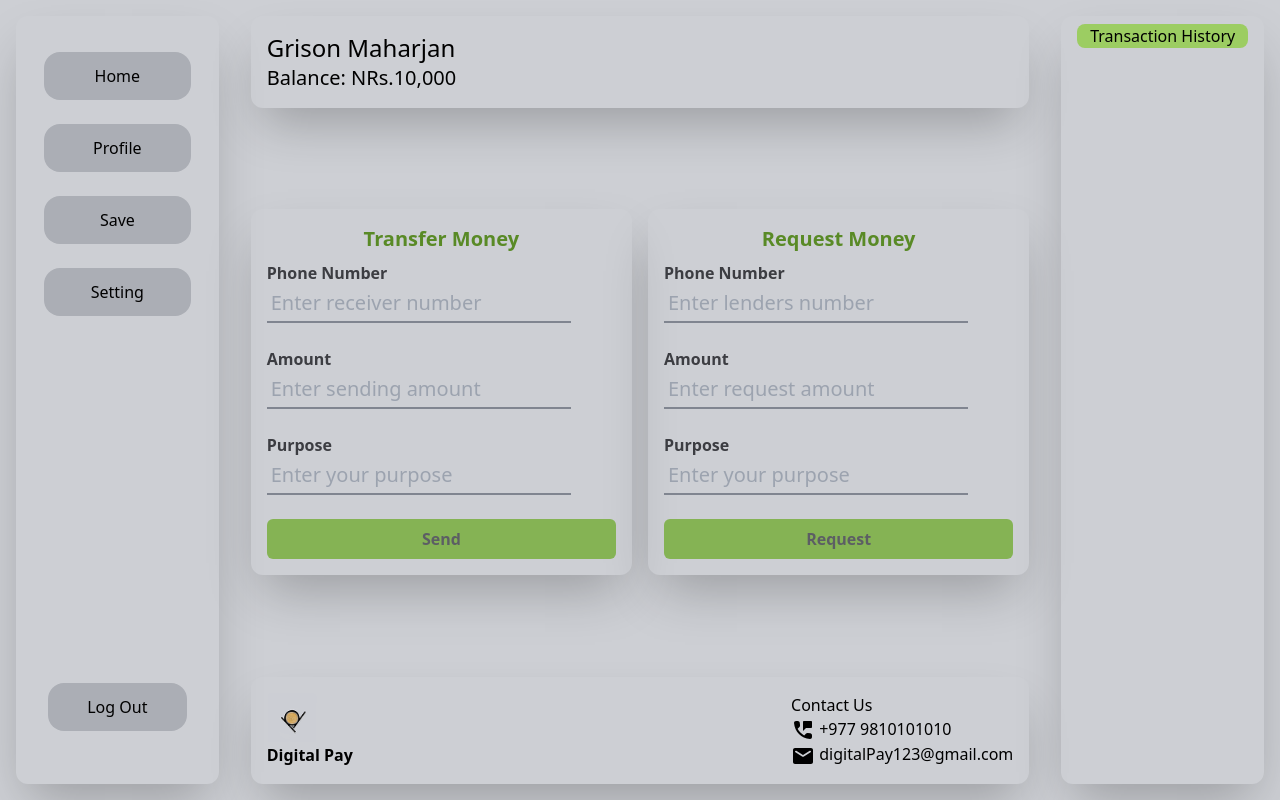
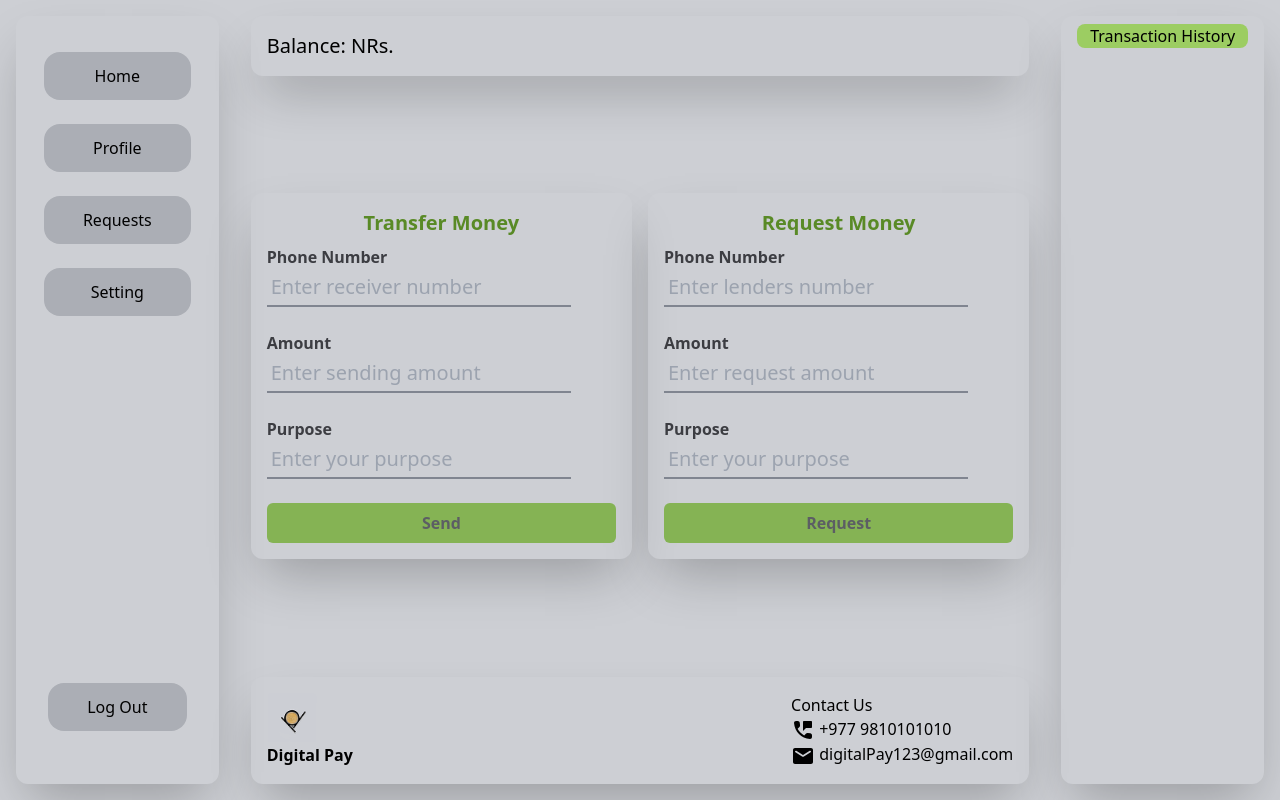
Before and after one commit to Grison-Maharjan/DigitalPay, a Next.js app in the folder client/: page /home in a window 1280 px wide. Built offline with nearby package versions, Linux system fonts and the light colour scheme.

Commit message:
Dynamically user data fetching!

```diff
--- a/client/src/components/menuBar/index.js
+++ b/client/src/components/menuBar/index.js
@@ -30,7 +30,7 @@ export default function menuBar(){
         >
             Profile
         </button>
-        <button className='m-3 p-3 bg-tuna-300 hover:bg-satinLinen-300 rounded-2xl'>Save</button>
+        <button className='m-3 p-3 bg-tuna-300 hover:bg-satinLinen-300 rounded-2xl'>Requests</button>
         <button className='m-3 p-3 bg-tuna-300 hover:bg-satinLinen-300 rounded-2xl'
             onClick={()=> router.push('/setting')}
         >
--- a/client/src/components/midHome/index.js
+++ b/client/src/components/midHome/index.js
@@ -3,8 +3,9 @@ import { Formik, Form, Field } from "formik";
 import * as Yup from "yup";
 import { useDispatch, useSelector } from "react-redux";
 import IMAGE from "next/image";
-import PermPhoneMsgRoundedIcon from '@mui/icons-material/PermPhoneMsgRounded';
-import EmailRoundedIcon from '@mui/icons-material/EmailRounded';
+import PermPhoneMsgRoundedIcon from "@mui/icons-material/PermPhoneMsgRounded";
+import EmailRoundedIcon from "@mui/icons-material/EmailRounded";
+import { ArrowForwardIos } from "@mui/icons-material";
 
 const TransactionSchema = Yup.object().shape({
   phoneNumber: Yup.string().required("Required!!!"),
@@ -12,12 +13,25 @@ const TransactionSchema = Yup.object().shape({
   purpose: Yup.string().required("Required!!!"),
 });
 
-export default function midHome() {
+const midHome = () => {
+  const { userDetails } = useSelector((state) => state.user);
+  const [userInfo, setUserInfo] = useState([]);
+  try {
+    const fetchUserData = async () => {
+      const response = await fetch(
+        "http:localhost:8080/users/" + userDetails._id
+      );
+      const result = await response.json();
+      setUserInfo(result);
+    };
+  } catch (error) {
+    console.log(error);
+  }
   return (
     <div className="flex flex-col justify-between h-screen max-h-screen m-4">
       <div className="p-4 rounded-xl bg-transparent bg-clip-padding backdrop-filter bg-opacity-10 shadow-2xl hover:border border-satinLinen-500">
-        <h1 className="text-2xl">Grison Maharjan</h1>
-        <h2 className="text-xl">Balance: NRs.10,000</h2>
+        <h1 className="text-2xl">{userDetails.fullName}</h1>
+        <h2 className="text-xl">Balance: NRs.{userDetails.balance}</h2>
       </div>
 
       <div className="flex my-2">
@@ -33,7 +47,9 @@ export default function midHome() {
           >
             {({ errors, touched }) => (
               <Form className="">
-                <h1 className="font-bold text-center text-xl text-celery-600 pb-2">Transfer Money</h1>
+                <h1 className="font-bold text-center text-xl text-celery-600 pb-2">
+                  Transfer Money
+                </h1>
                 <lable className="text-tuna-900 font-semibold">
                   Phone Number
                 </lable>
@@ -103,7 +119,9 @@ export default function midHome() {
           >
             {({ errors, touched }) => (
               <Form className="">
-                <h1 className="font-bold text-center text-xl text-celery-600 pb-2">Request Money</h1>
+                <h1 className="font-bold text-center text-xl text-celery-600 pb-2">
+                  Request Money
+                </h1>
                 <lable className="text-tuna-900 font-semibold">
                   Phone Number
                 </lable>
@@ -177,11 +195,16 @@ export default function midHome() {
 
         <div>
           <h1>Contact Us</h1>
-          <p><PermPhoneMsgRoundedIcon/> +977 9810101010</p>
-          <p><EmailRoundedIcon/> digitalPay123@gmail.com</p>
+          <p>
+            <PermPhoneMsgRoundedIcon /> +977 9810101010
+          </p>
+          <p>
+            <EmailRoundedIcon /> digitalPay123@gmail.com
+          </p>
         </div>
-
       </div>
     </div>
   );
-}
+};
+
+export default midHome
--- a/client/src/pages/profile/index.js
+++ b/client/src/pages/profile/index.js
@@ -4,6 +4,7 @@ import { Formik, Form, Field } from "formik";
 import * as Yup from "yup";
 import { useSelector } from "react-redux";
 import NewPassword from "@/components/newPassword";
+import { loadGetInitialProps } from "next/dist/shared/lib/utils";
 
 const SignupSchema = Yup.object().shape({
   fullName: Yup.string()
@@ -21,21 +22,22 @@ const SignupSchema = Yup.object().shape({
 });
 
 const userProfile = () => {
-  // const { userDetails } = useSelector((state) => state.user);
+  const { userDetails } = useSelector((state) => state.user);
 
-  // const [userInfo, setUserInfo] = useState([]);
+  const [userInfo, setUserInfo] = useState([]);
 
-  // const fetchUserInfo = async () => {
-  //   const response = await fetch(
-  //     "http://localhost:8080/users/" + userDetails._id ,
-  //   );
+  try {
+    const fetchUserInfo = async () => {
+      const response = await fetch(
+        "http://localhost:8080/users/" + userDetails._id
+      );
 
-  //   const result = await response.json();
-  //   setUserInfo(result.data);
-  // };
-  // useEffect(() => {
-  //   fetchUserInfo();
-  // }, []);
+      const result = await response.json();
+      setUserInfo(result.data);
+    };
+  } catch (err) {
+    console.log(err);
+  }
 
   return (
     <>
@@ -47,7 +49,7 @@ const userProfile = () => {
         </div>
 
         <div className="bg-red-400 w-5/6 m-4 rounded-3xl shadow-2xl">
-          {/* {userDetails.fullName} */}
+          {userDetails.fullName}
         </div>
       </div>
     </>
```
Also changed, not shown: 1 other file (tests, documents, lock files or other folders).
